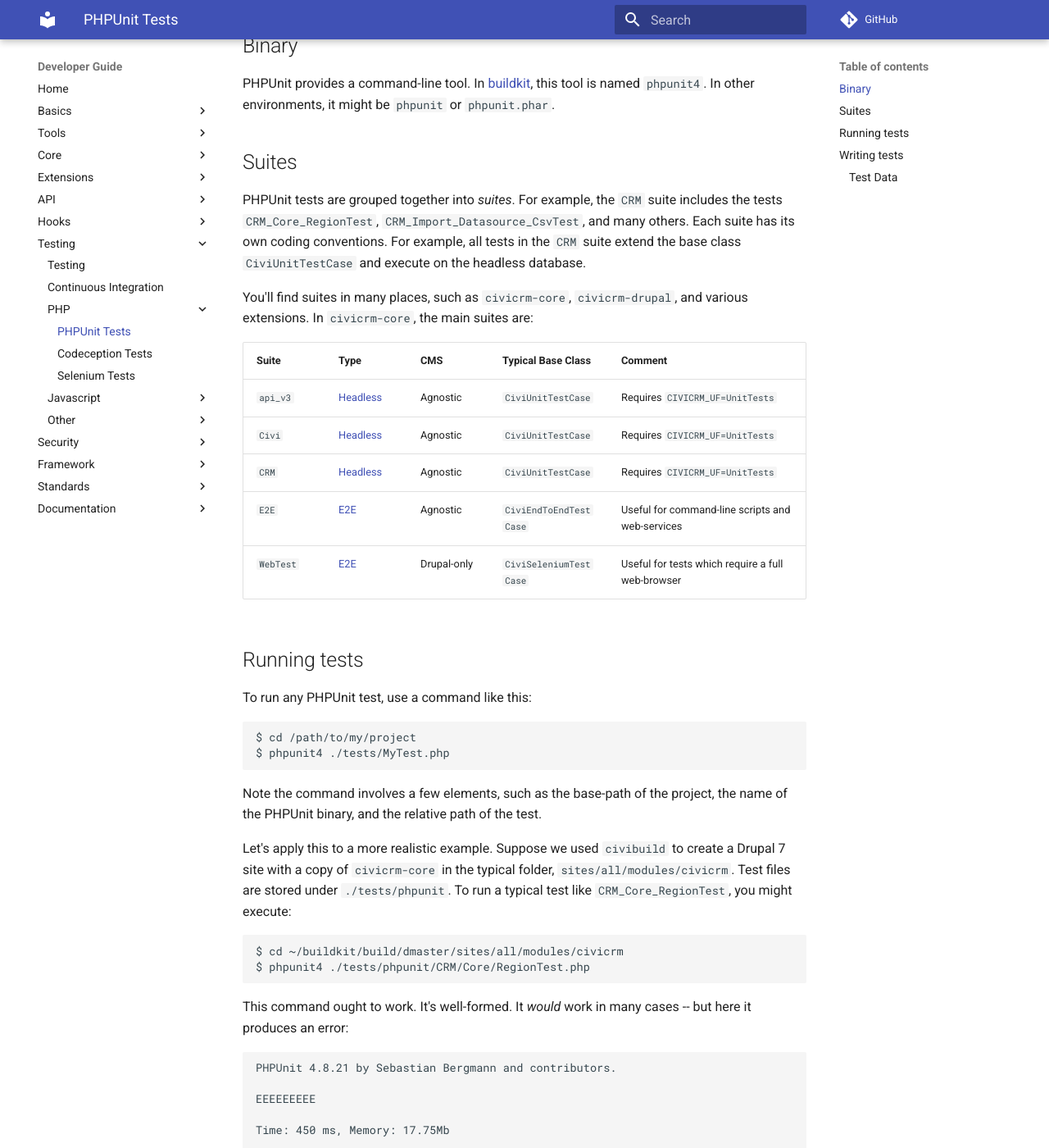
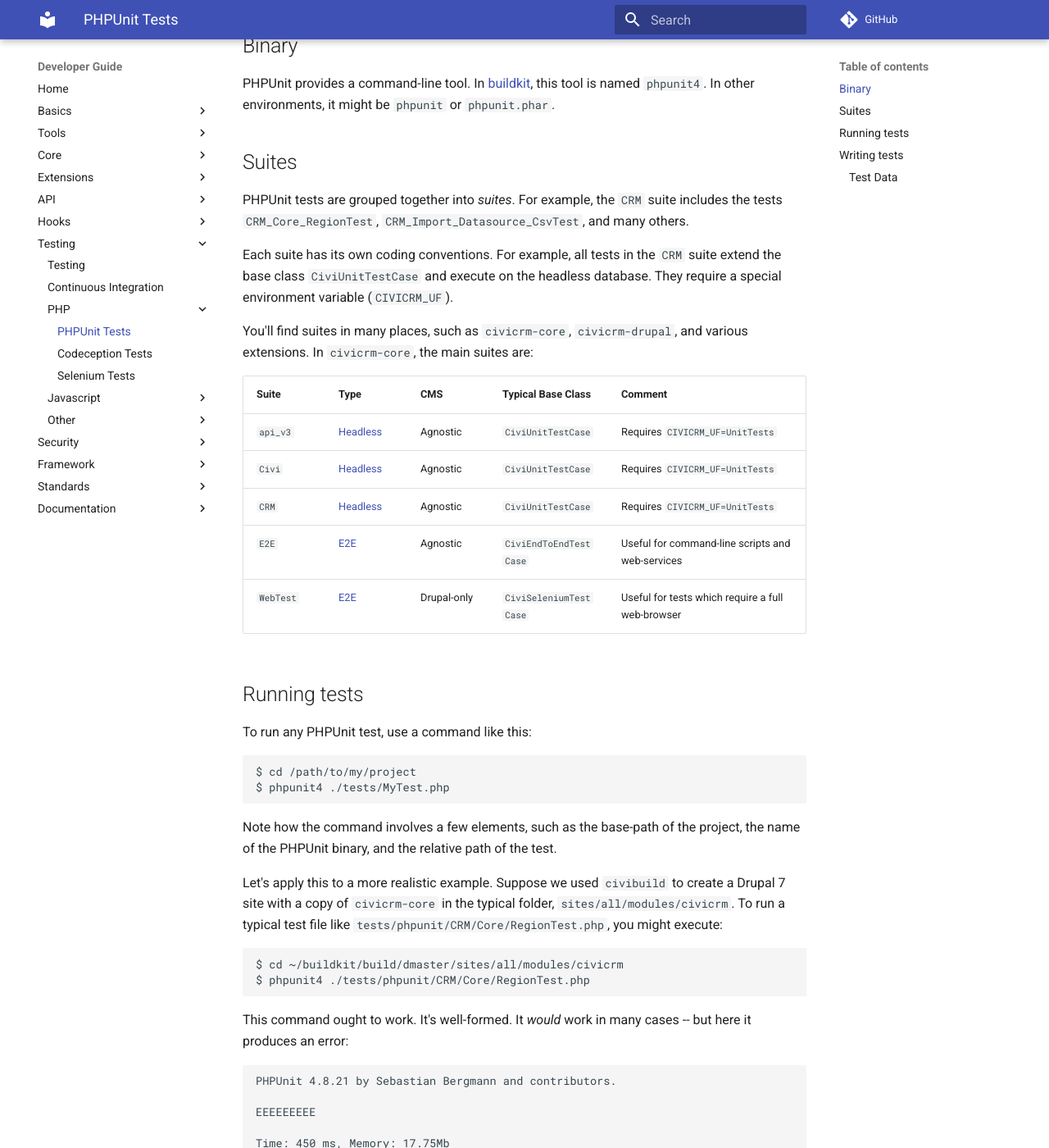
Before and after one commit to civicrm/civicrm-dev-docs, an MkDocs documentation site: the page built from docs/testing/phpunit.md, in a window 1280 px wide and 1400 px high, scrolled down 357 px. Shown: the whole window at 82% size. Built offline with MkDocs 1.6.1 and Material for MkDocs 9.7.7, drawn with Linux system fonts in a browser that asks for light colours; comment, search, counter and statistics services are not loaded; old or Windows-style settings are respelled for this version of MkDocs.

Commit message:
phpunit.md - Copy-edits

````diff
--- a/docs/testing/phpunit.md
+++ b/docs/testing/phpunit.md
@@ -14,8 +14,10 @@
 ## Suites
 
 PHPUnit tests are grouped together into *suites*.  For example, the `CRM` suite includes the tests `CRM_Core_RegionTest`,
-`CRM_Import_Datasource_CsvTest`, and many others.  Each suite has its own coding conventions.  For example, all tests in the `CRM` suite extend the
-base class `CiviUnitTestCase` and execute on the headless database.
+`CRM_Import_Datasource_CsvTest`, and many others.
+
+Each suite has its own coding conventions.  For example, all tests in the `CRM` suite extend the base class `CiviUnitTestCase` and execute on the
+headless database. They require a special environment variable (`CIVICRM_UF`).
 
 You'll find suites in many places, such as `civicrm-core`, `civicrm-drupal`, and various extensions. In `civicrm-core`, the main suites are:
 
@@ -36,11 +38,10 @@
 $ phpunit4 ./tests/MyTest.php
 ```
 
-Note the command involves a few elements, such as the base-path of the project, the name of the PHPUnit binary, and the relative path of the test.
+Note how the command involves a few elements, such as the base-path of the project, the name of the PHPUnit binary, and the relative path of the test.
 
 Let's apply this to a more realistic example.  Suppose we used `civibuild` to create a Drupal 7 site with a copy of `civicrm-core` in the typical
-folder, `sites/all/modules/civicrm`.  Test files are stored under `./tests/phpunit`.  To run a typical test like `CRM_Core_RegionTest`, you might
-execute:
+folder, `sites/all/modules/civicrm`.  To run a typical test file like `tests/phpunit/CRM/Core/RegionTest.php`, you might execute:
 
 ```bash
 $ cd ~/buildkit/build/dmaster/sites/all/modules/civicrm
````
